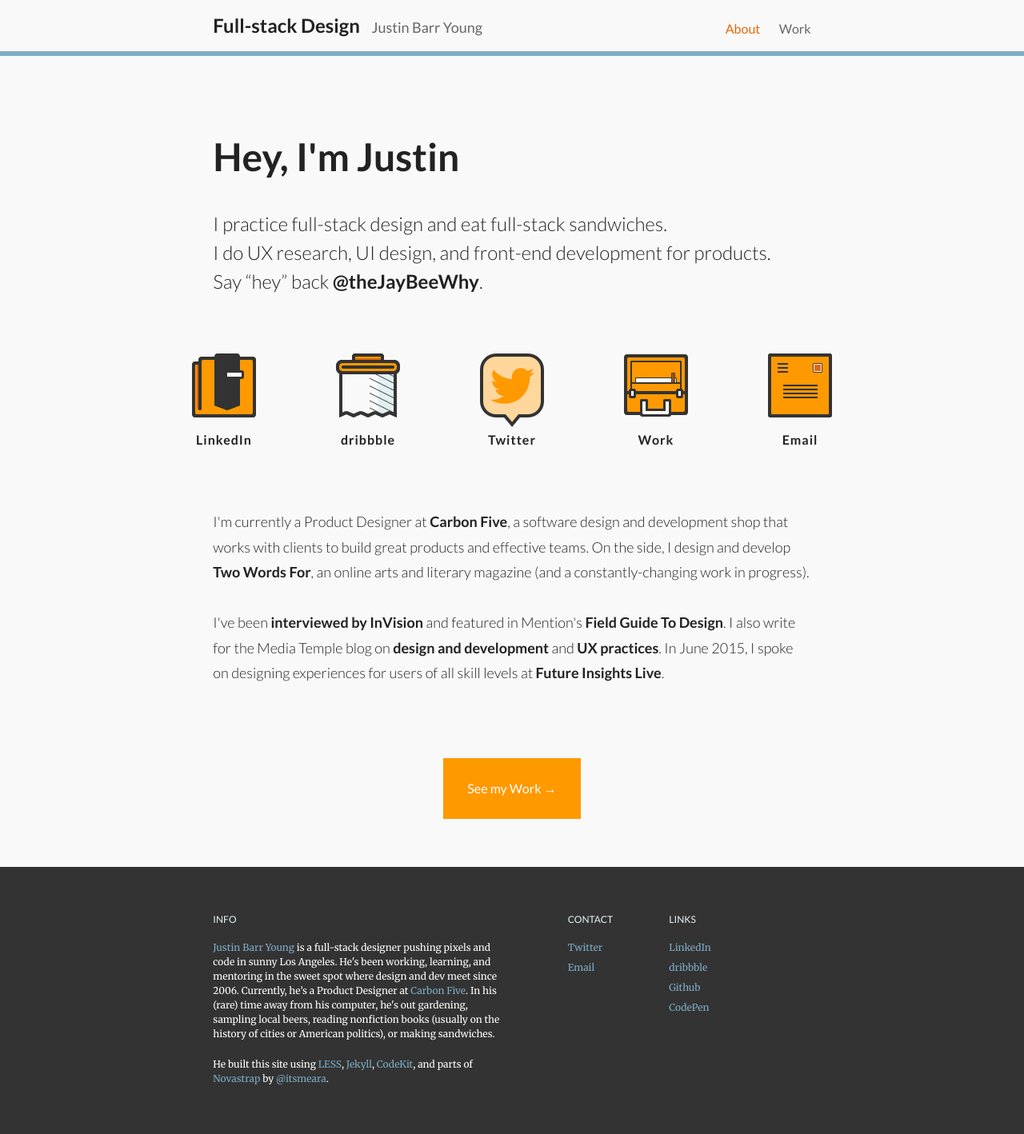
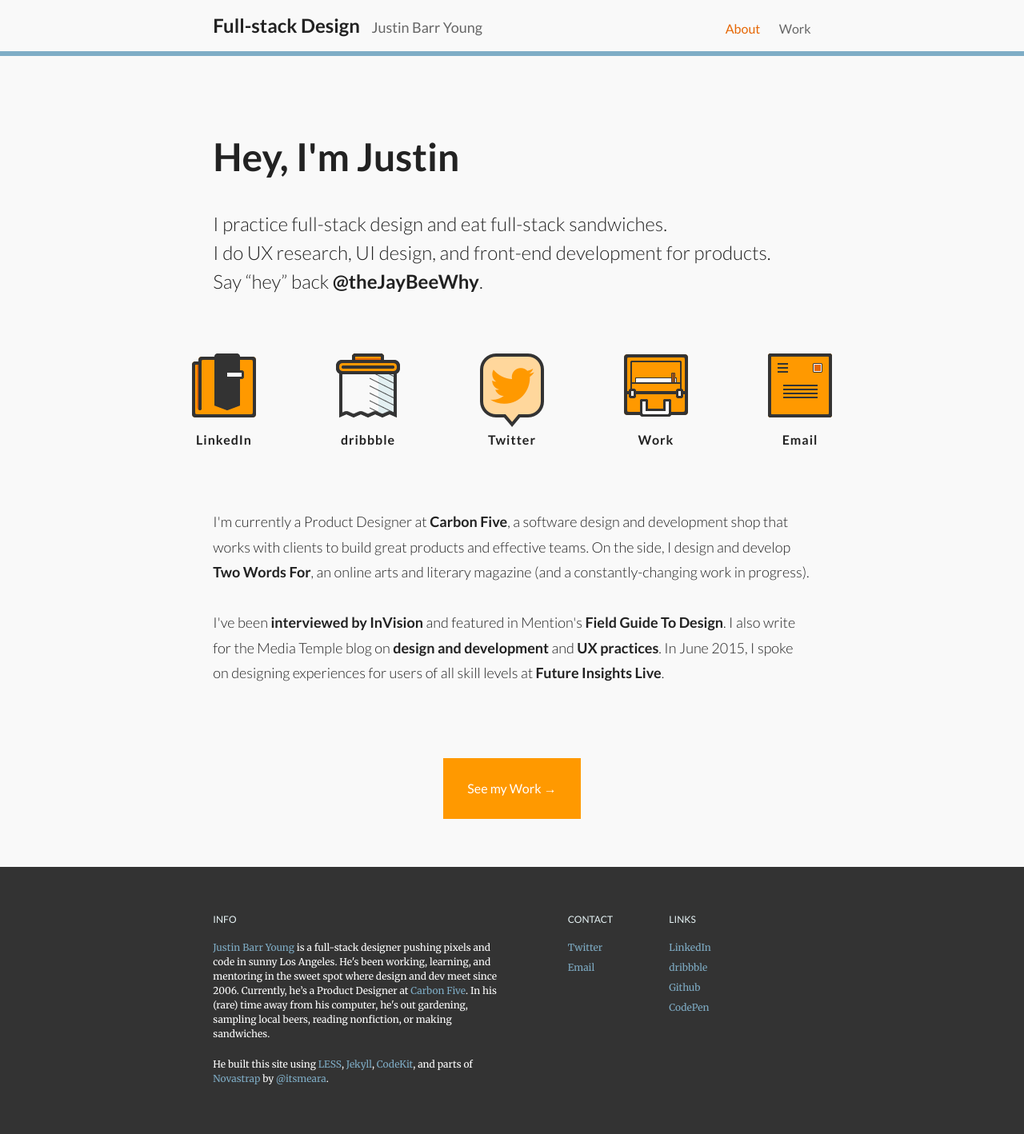
Before and after one commit to justinbyo/jbarr-v3, a Jekyll site: the page built from index.html, in a window 1280 px wide. Shown: the whole page at 80% size. Built offline with Jekyll 4.4.1, drawn with Linux system fonts in a browser that asks for light colours; nearby versions of some CDN libraries; some web fonts are replaced; Markdown is read by kramdown in place of the engine named in the settings; the list of posts is cut into pages by our own code.

Commit message:
Finessed footer copy

```diff
--- a/_includes/footer.html
+++ b/_includes/footer.html
@@ -12,7 +12,7 @@
 		<div class="grid-col  span6  bio">
 			<h3>Info</h3>
 			<p>
-				<a href="/" title="Home">Justin Barr Young</a> is a full-stack designer pushing pixels and code in sunny Los Angeles. He's been working, learning, and mentoring in the sweet spot where design and dev meet since 2006. Currently, he’s a Product Designer at <a href="http://carbonfive.com" title="Carbon Five">Carbon Five</a>. In his (rare) time away from his computer, he's out gardening, sampling local beers, reading nonfiction books (usually on the history of cities or American politics), or making sandwiches.
+				<a href="/" title="Home">Justin Barr Young</a> is a full-stack designer pushing pixels and code in sunny Los Angeles. He's been working, learning, and mentoring in the sweet spot where design and dev meet since 2006. Currently, he’s a Product Designer at <a href="http://carbonfive.com" title="Carbon Five">Carbon Five</a>. In his (rare) time away from his computer, he's out gardening, sampling local beers, reading nonfiction, or making sandwiches.
 			</p>
 			<p>He built this site using <a href="http://lesscss.org/" title="LESS">LESS</a>, <a href="http://jekyllrb.com/" title="Jekyll framework">Jekyll</a>, <a href="https://incident57.com/codekit/" title="CodeKit">CodeKit</a>, and parts of <a href="https://css-tricks.com/design-systems-building-future/"  title="CSS-Tricks article">Novastrap</a> by <a href="https://twitter.com/itsmeara"  title="Ara Abcarians twitter">@itsmeara</a>.</p>
 		</div>
```
Also changed, not shown: 4 other files.
